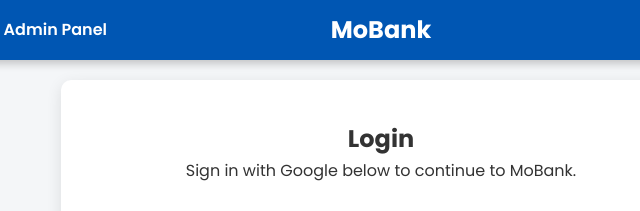
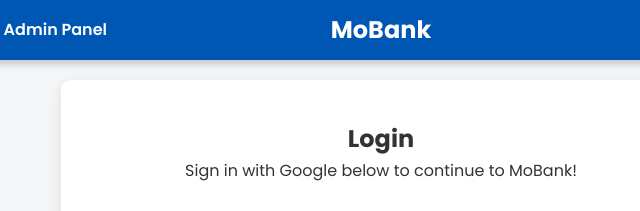
Before and after one commit to skbidisigma1/MoBank, a plain HTML site: page pages/login.html in a window 1280 px wide. Shown: the top 211 px of the page, 259-899 px from the left. Drawn offline with Linux system fonts and the light colour scheme; a script that the page names is missing.

Commit message:
Update login.html

```diff
--- a/pages/login.html
+++ b/pages/login.html
@@ -14,7 +14,7 @@
 
     <main>
         <h2>Login</h2>
-        <p>Sign in with Google below to continue to MoBank.</p>
+        <p>Sign in with Google below to continue to MoBank!</p>
 
         <div style="margin-top: 30px;">
             <button id="auth0-signin">Sign in with Google</button>
```
